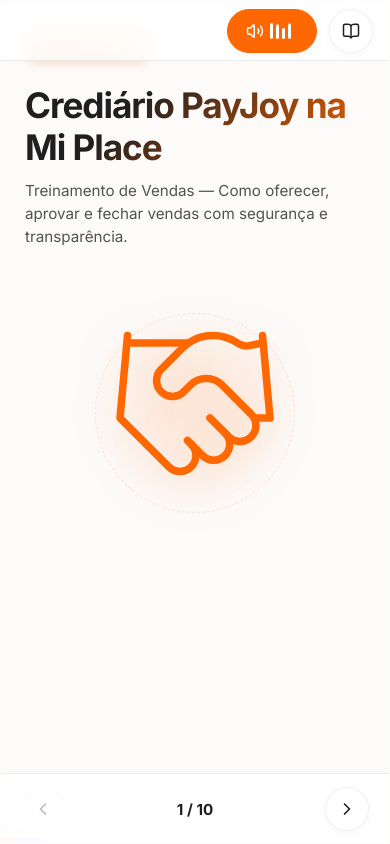
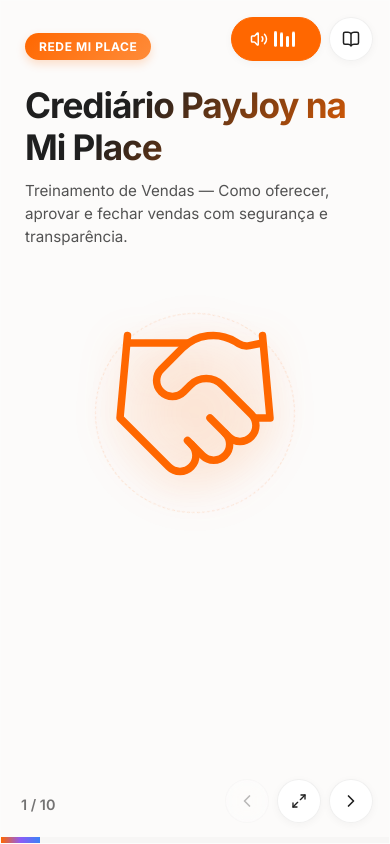
Before and after one commit to darkmorellato/treinamento-payjoy, a React (Vite) app: page / in a window 390 px wide. Built offline with nearby package versions, Linux system fonts and the light colour scheme.

Commit message:
revert: restaurar layout mobile flutuante anterior e usar 100dvh no container principal

```diff
--- a/src/index.css
+++ b/src/index.css
@@ -406,18 +406,23 @@
    ========================================== */
 
 @media (max-width: 1024px) {
-  /* Fluid Viewport on smaller screens (using dvh for dynamic visible height) */
+  /* Set presentation container to dynamic visible height */
+  .presentation-container {
+    height: 100dvh !important;
+  }
+
+  /* Fluid Viewport on smaller screens */
   .slide-viewport.responsive-mode {
     position: relative !important;
     top: auto !important;
     left: auto !important;
+    transform: none !important;
     width: 100% !important;
-    height: 100dvh !important;
+    height: 100% !important;
     max-width: 100% !important;
-    max-height: 100dvh !important;
+    max-height: 100% !important;
     border-radius: 0 !important;
     box-shadow: none !important;
-    transform: none !important;
     display: flex !important;
     flex-direction: column !important;
     overflow: hidden !important;
@@ -428,8 +433,8 @@
     flex: 1;
     overflow-y: auto !important;
     -webkit-overflow-scrolling: touch;
-    padding-top: 76px !important; /* Avoid overlap with top header bar */
-    padding-bottom: 86px !important; /* Avoid overlap with bottom footer bar */
+    padding-top: 76px !important; /* Avoid overlap with absolute top utilities */
+    padding-bottom: 84px !important; /* Avoid overlap with absolute bottom controls */
     display: block; /* Disable height limits on contents */
   }
 
@@ -454,67 +459,60 @@
     min-height: 100%;
   }
 
-  /* Reposition Top & Bottom overlays as fixed bars */
+  /* Reposition Top & Bottom overlays */
   .utilities-overlay {
     position: absolute !important;
-    top: 0 !important;
-    left: 0 !important;
-    right: 0 !important;
-    height: 60px !important;
-    background: rgba(255, 255, 255, 0.95) !important;
-    backdrop-filter: blur(10px) !important;
-    border-bottom: 1px solid rgba(0, 0, 0, 0.08) !important;
-    display: flex !important;
-    align-items: center !important;
-    justify-content: flex-end !important;
-    padding: 0 16px !important;
+    top: 16px !important;
+    right: 16px !important;
+    gap: 8px !important;
+    height: auto !important;
+    background: none !important;
+    backdrop-filter: none !important;
+    border-bottom: none !important;
+    padding: 0 !important;
     z-index: 100 !important;
   }
 
   .controls-overlay {
     position: absolute !important;
-    bottom: 0 !important;
-    left: 0 !important;
-    right: 0 !important;
-    height: 70px !important;
-    background: rgba(255, 255, 255, 0.95) !important;
-    backdrop-filter: blur(10px) !important;
-    border-top: 1px solid rgba(0, 0, 0, 0.08) !important;
+    bottom: 20px !important;
+    right: 16px !important;
+    gap: 8px !important;
+    height: auto !important;
+    background: none !important;
+    backdrop-filter: none !important;
+    border-top: none !important;
+    padding: 0 !important;
+    z-index: 100 !important;
     display: flex !important;
-    align-items: center !important;
-    justify-content: space-between !important;
-    padding: 0 20px !important;
-    z-index: 100 !important;
-    gap: 0 !important;
   }
 
-  /* Hide fullscreen button in footer on mobile/tablet to balance layout */
+  /* Keep fullscreen button visible as it was in the perfect version */
   .controls-overlay .control-btn:nth-child(2) {
-    display: none !important;
+    display: flex !important;
   }
 
-  /* Centered Slide Counter in footer */
+  /* Counter position on mobile */
   .slide-number {
     position: absolute !important;
-    bottom: 24px !important;
-    left: 50% !important;
-    transform: translateX(-50%) !important;
-    margin: 0 !important;
-    font-size: 0.95rem !important;
-    font-weight: 700 !important;
-    color: var(--text-dark) !important;
-    opacity: 1 !important;
-    z-index: 101 !important;
+    bottom: 30px !important;
+    left: 20px !important;
+    transform: none !important;
+    font-size: 0.9rem !important;
+    font-weight: 600 !important;
+    color: var(--text-light) !important;
+    opacity: 0.8 !important;
+    z-index: 99 !important;
   }
 
   /* Make notes drawer overlay less obstructive and scrollable */
   .notes-drawer {
-    max-height: 180px !important;
+    max-height: 160px !important;
     padding: 16px 20px 24px !important;
     overflow-y: auto !important;
-    border-radius: 16px 16px 0 0 !important;
-    z-index: 105 !important;
-    box-shadow: 0 -10px 30px rgba(0, 0, 0, 0.15) !important;
+    border-radius: 12px 12px 0 0 !important;
+    z-index: 95 !important;
+    box-shadow: 0 -15px 40px rgba(0, 0, 0, 0.08) !important;
   }
 
   /* Responsive Headings Typography (Overriding inline styles) */
```
